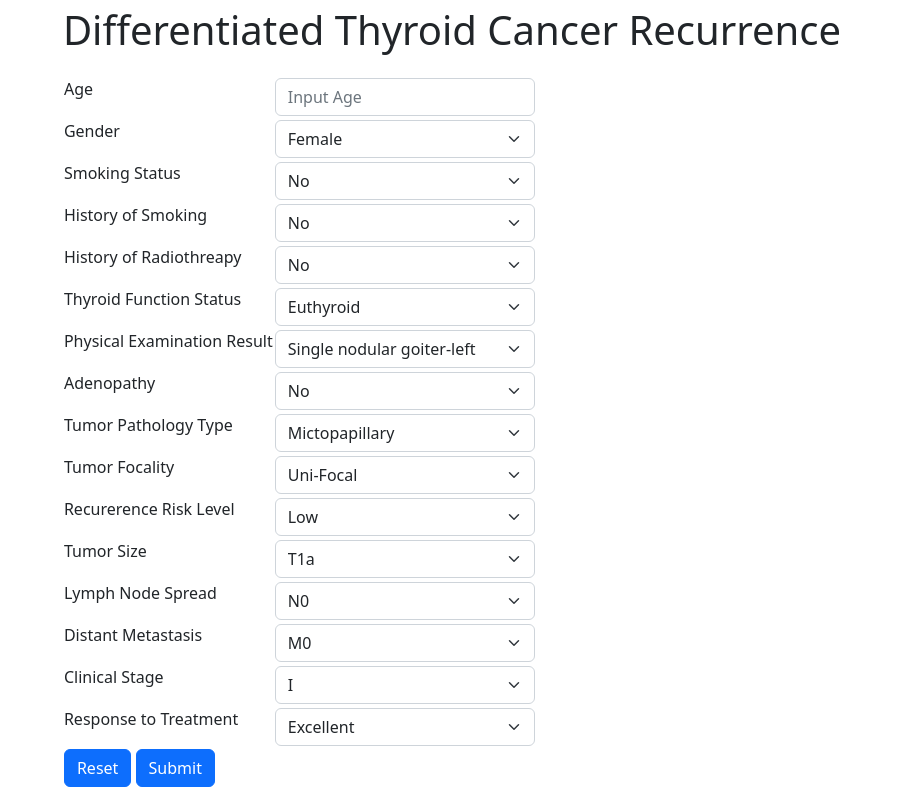
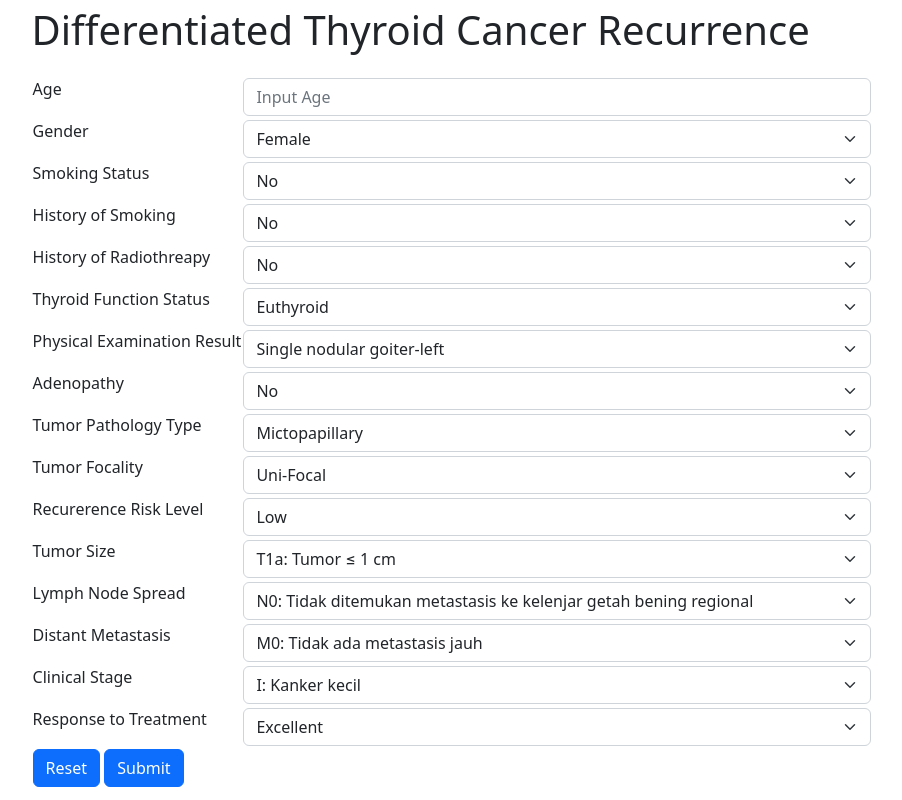
Before and after one commit to ee-son/differentiated-thyroid-cancer-recurrence-pred, a Flask app: page / in a window 1280 px wide. Shown: the whole page, without its empty margins (188-1090 px from the left). Run offline with Flask 3, Linux system fonts and the light colour scheme.

Commit message:
change tampilan penamaan isi dropdown

```diff
--- a/templates/index.html
+++ b/templates/index.html
@@ -124,13 +124,13 @@
                     <td><p>Tumor Size</p></td>
                     <td>
                         <select class="form-select" aria-label="Default select example" name="t">
-                            <option value="0">T1a</option>
-                            <option value="1">T1b</option>
-                            <option value="2">T2</option>
-                            <option value="3">T3a</option>
-                            <option value="4">T3b</option>
-                            <option value="5">T4a</option>
-                            <option value="6">T4b</option>
+                            <option value="0">T1a: Tumor ≤ 1 cm</option>
+                            <option value="1">T1b: Tumor >1 cm tetapi ≤2 cm</option>
+                            <option value="2">T2: Tumor >2 cm tetapi ≤4 cm</option>
+                            <option value="3">T3a: Tumor >4 cm</option>
+                            <option value="4">T3b: Tumor ukuran berapa pun yang menyebar ke otot sekitar (strap muscle)</option>
+                            <option value="5">T4a: Invasif lokal moderat</option>
+                            <option value="6">T4b: Invasif luas</option>
                         </select>
                     </td>
                 </tr>
@@ -138,9 +138,9 @@
                     <td><p>Lymph Node Spread</p></td>
                     <td>
                         <select class="form-select" aria-label="Default select example" name="n">
-                            <option value="0">N0</option>
-                            <option value="1">N1a</option>
-                            <option value="2">N1b</option>
+                            <option value="0">N0: Tidak ditemukan metastasis ke kelenjar getah bening regional</option>
+                            <option value="1">N1a: Metastasis ke kelenjar getah bening di bagian tengah leher</option>
+                            <option value="2">N1b: Metastasis ke kelenjar getah bening di sisi lateral leher</option>
                         </select>
                     </td>
                 </tr>
@@ -148,8 +148,8 @@
                     <td><p>Distant Metastasis</p></td>
                     <td>
                         <select class="form-select" aria-label="Default select example" name="m">
-                            <option value="0">M0</option>
-                            <option value="1">M1</option>
+                            <option value="0">M0: Tidak ada metastasis jauh</option>
+                            <option value="1">M1: Ada metastasis jauh</option>
                         </select>
                     </td>
                 </tr>
@@ -157,11 +157,11 @@
                     <td><p>Clinical Stage</p></td>
                     <td>
                         <select class="form-select" aria-label="Default select example" name="stage">
-                            <option value="0">I</option>
-                            <option value="1">II</option>
-                            <option value="2">III</option>
-                            <option value="3">IVA</option>
-                            <option value="4">IVB</option>
+                            <option value="0">I: Kanker kecil</option>
+                            <option value="1">II: Tumor lebih besar</option>
+                            <option value="2">III: Mulai menyebar ke jaringan sekitar</option>
+                            <option value="3">IVA: Tumor menyebar secara lokal moderat</option>
+                            <option value="4">IVB: Tumor menyebar secara ekstensif/lokal invasif berat</option>
                         </select>
                     </td>
                 </tr>
```
